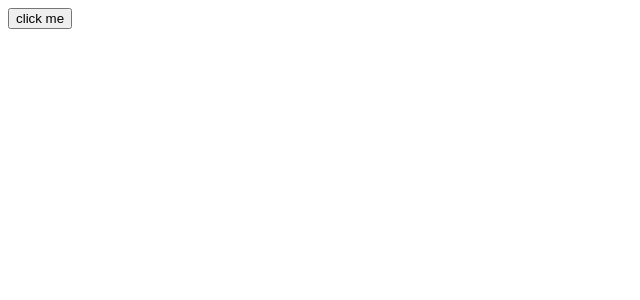
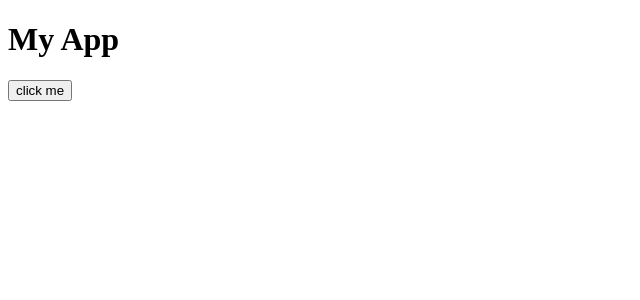
Before and after one commit to mirzaeeWork/UI-KIT, a React (Vite) app: page / in a window 1280 px wide. Shown: the top 300 px of the page, without its empty margins (0-640 px from the left). Built offline with nearby package versions, Linux system fonts and the light colour scheme.

Commit message:
feat: add tag for testing auto-update

```diff
--- a/src/App.jsx
+++ b/src/App.jsx
@@ -3,7 +3,9 @@ import CustomButton from "./components/Buttons/CustomButton";
 function App() {
   return (
     <>
+    <h1>My App</h1>
       <CustomButton>click me</CustomButton>
+
     </>
   );
 }
```
